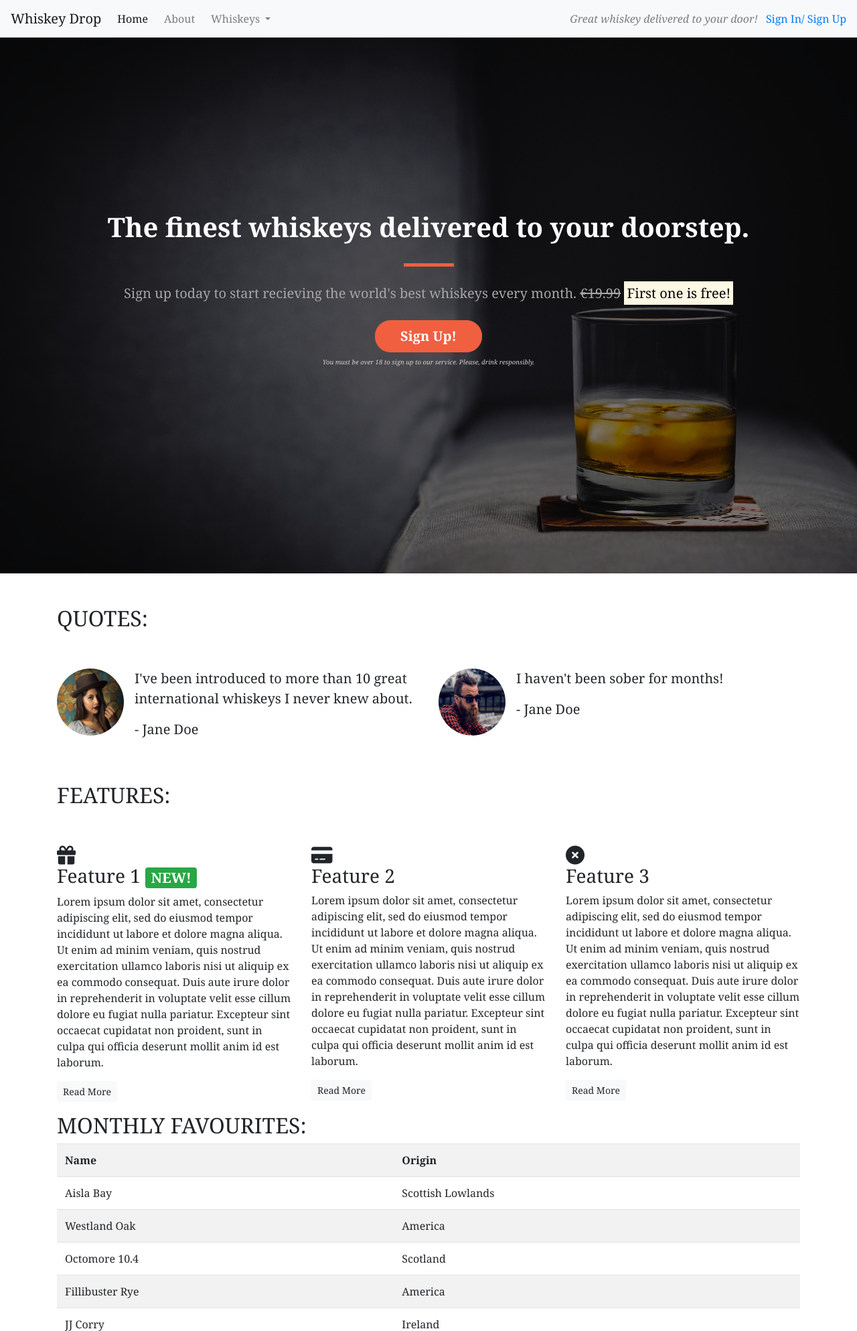
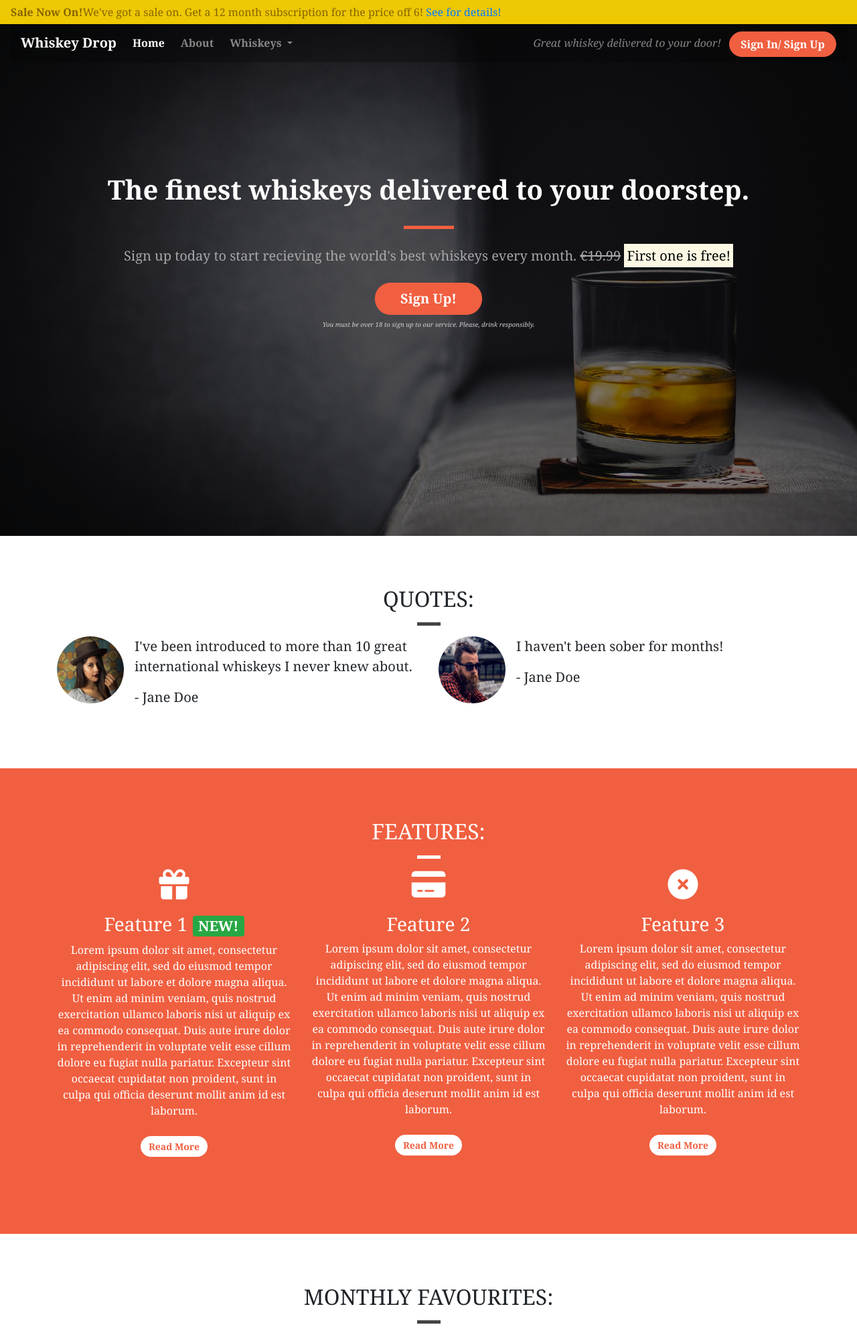
Before and after one commit to jakelashbrook/bootstrap-project, a plain HTML site: page index.html in a window 1280 px wide. Shown: the top 1987 px of the page at 67% size. Drawn offline with nearby package versions, Linux system fonts and the light colour scheme; a web font is replaced by a local one.

Commit message:
Add CSS Container Wrappers to Bootstrap Components

```diff
--- a/css/style.css
+++ b/css/style.css
@@ -4,7 +4,28 @@ body {
     font-family: Syne Mono, Georgia, 'Times New Roman', Times, serif;
 }
 
-.alert-container {}
+.container-wrapper {}
+
+
+.container-wrapper--red {
+    background-color: #f05f40;
+    color: white;
+}
+
+.alert-container .col-12 {
+    padding-left: 0;
+    padding-right: 0;
+}
+
+.site-wide-alert {
+    border-radius: 0;
+    margin-bottom: 0;
+    padding: 5px 15px;
+    background-color: #eec802;
+    border-color: #eec802;
+    }
+
+
 
 .callout-container {
     height: 100vh;
@@ -37,15 +58,79 @@ body {
 
 .favorites-container {}
 
+/* Page Headers */
+
+.page-header {
+    margin-bottom: 0;
+    border-bottom: 0;
+    text-align: center;
+}
+
+.page-header h2 {
+    margin-top: 0;
+}
+
+.quotes .page-header {
+    margin-bottom: 25px;
+}
+
 /* Block Dividers */
 
 .block-divider {
     width: 75px;
     height: 5px;
     border: 0;
+    background-color: #444;
+}
+
+.block-divider--orange {
     background-color: #f05f40;
 }
 
+.block-divider--white {
+    background-color: white;
+}
+
+.block-divider--short {
+    width: 35px;
+}
+
+/* Content containers */
+
+.content-container {
+    padding-top: 75px;
+    padding-bottom: 75px;
+}
+
+/* Navbar */
+
+.navalert-container {
+    position: absolute;
+    top: 0;
+    left: 0;
+    padding-left: 0;
+    padding-right: 0;
+    z-index: 1;
+}
+
+.navbar {
+    margin-bottom: 0;
+    border: 0;
+    width: 100%;
+    background-color: rgba(0, 0, 0, 0.25)
+}
+
+.navbar .navbar-toggler {
+    border: 0;
+}
+
+.navbar-brand {
+    font-weight: bold;
+}
+
+.navbar .navbar-nav a {
+    font-weight: bold;
+}
 /* Jumbotron */
 
 .jumbotron {
@@ -78,6 +163,7 @@ body {
 
 }
 
+
 .btn--red {
     color: white;
     background-color: #f05f40;
@@ -91,3 +177,24 @@ body {
     background-color: #df4929;
     border-color: #df4929;
 }
+
+.feature {
+    text-align: center;
+    margin-bottom: 40px;
+}
+
+.feature i {
+    margin-bottom: 20px;
+    font-size: 45px;
+    line-height: 45px;
+}
+
+.feature .btn {
+    background-color: white;
+    border-color: white;
+    border-radius: 15px;
+    min-width: 100px;
+    font-weight: bold;
+    margin-top: 10px;
+    color: #f05f40;
+}
--- a/index.html
+++ b/index.html
@@ -9,7 +9,19 @@
     <script src="https://kit.fontawesome.com/d7aebf5372.js" crossorigin="anonymous"></script>
 </head>
 <body>
-<nav class="navbar navbar-light bg-light navbar-expand-sm">
+<div class="container-fluid navalert-container">
+
+    <article class="container-fluid alert-container">
+    <div class="row  d-none d-sm-block">
+        <div class="col-12">
+        <div class="site-wide-alert alert alert-warning">
+        <strong>Sale Now On!</strong>We've got a sale on. Get a 12 month subscription for the price off
+        6! <a href="#">See for details!</a>
+        </div>
+    </div>
+    </div>
+
+<nav class="navbar navbar-dark navbar-expand-sm">
     <a href="/" class="navbar-brand">Whiskey Drop</a>
 
     <button class="navbar-toggler ml-auto" type="button" data-toggle="collapse" data-target="#navbarNavDropdown"
@@ -38,19 +50,11 @@
     </div>
     <div class="d-none d-md-block">
         <p class="navbar-text my-auto mr-2"><i>Great whiskey delivered to your door!</i></p>
-        <a href="/login">Sign In/ Sign Up</a>
+        <a href="/login" class="btn btn--cta btn--red">Sign In/ Sign Up</a>
     </div>
 </nav>
-<!--
-    <article class="container alert-container">
-    <div class="row  d-none d-sm-block">
-        <div class="col-12">
-        <div class="alert alert-warning">
-        <strong>Sale Now On!</strong>We've got a sale on. Get a 12 month subscription for the price off
-        6! <a href="#">See for details!</a>
-        </div>
-    </div>
-    </div> -->
+</div>
+
 <div class="container-fluid callout-container"
     <!-- Callout-->
     <div class="opaque-overlay">&nbsp;</div>
@@ -74,11 +78,13 @@
 
 
     <!--Quotes-->
-    <div class="container quotes-container"
+    <div class="container-wrapper">
+    <div class="container quotes-container content-container"
     <section class="quotes">
         <div class="row">
-            <div class="col-12  my-5 col-md-6">
+            <div class="col-12  page-header">
             <h2 class="text-uppercase">Quotes:</h2>
+            <hr class="block-divider block-divider--short">
             </div>
         </div>
 
@@ -115,15 +121,18 @@
         </div>
     </div>
     </section>
+  </div>
 </div>
     <!--/.quotes-->
 
     <!--Features-->
-    <div class="container features-container">
+    <div class="container-wrapper container-wrapper--red">
+    <div class="container features-container content-container">
     <section class="features">
         <div class="row">
-            <div class="col-12 my-5 col-md-6">
+            <div class="col-12 page-header">
                 <h2 class="text-uppercase">Features:</h2>
+                <hr class="block-divider block-divider--short block-divider--white">
             </div>
         </div>
 
@@ -138,7 +147,7 @@
                 voluptate velit esse cillum dolore eu fugiat nulla pariatur.
                 Excepteur sint occaecat cupidatat non proident,
                 sunt in culpa qui officia deserunt mollit anim id est laborum.</p>
-                <p><a class="btn btn-sm btn-light">Read More</a></p>
+                <p><button class="btn btn-sm btn-light">Read More</button></p>
             </div>
         </div>
 
@@ -152,7 +161,7 @@
                 in voluptate velit esse cillum dolore eu fugiat nulla pariatur.
                 Excepteur sint occaecat cupidatat non proident,
                 sunt in culpa qui officia deserunt mollit anim id est laborum.</p>
-                <p><a class="btn btn-sm btn-light">Read More</a></p>
+                <p><button class="btn btn-sm btn-light">Read More</button></p>
             </div>
         </div>
 
@@ -166,19 +175,21 @@
                 in voluptate velit esse cillum dolore eu fugiat nulla pariatur.
                 Excepteur sint occaecat cupidatat non proident,
                 sunt in culpa qui officia deserunt mollit anim id est laborum.</p>
-                <p><a class="btn btn-sm btn-light">Read More</a></p>
+                <p><button class="btn btn-sm btn-light">Read More</button></p>
             </div>
         </div>
     </div>
     </section>
     </div>
+    </div>
 
 
-    <div class="container favorites-container"
+    <div class="container favorites-container content-container"
     <section class="monthly-favorites">
         <div class="row">
-            <div class="col-12">
+            <div class="col-12 page-header">
             <h2 class="text-uppercase">Monthly favourites:</h2>
+            <hr class="block-divider block-divider--short">
             </div>
         </div>
 
```
